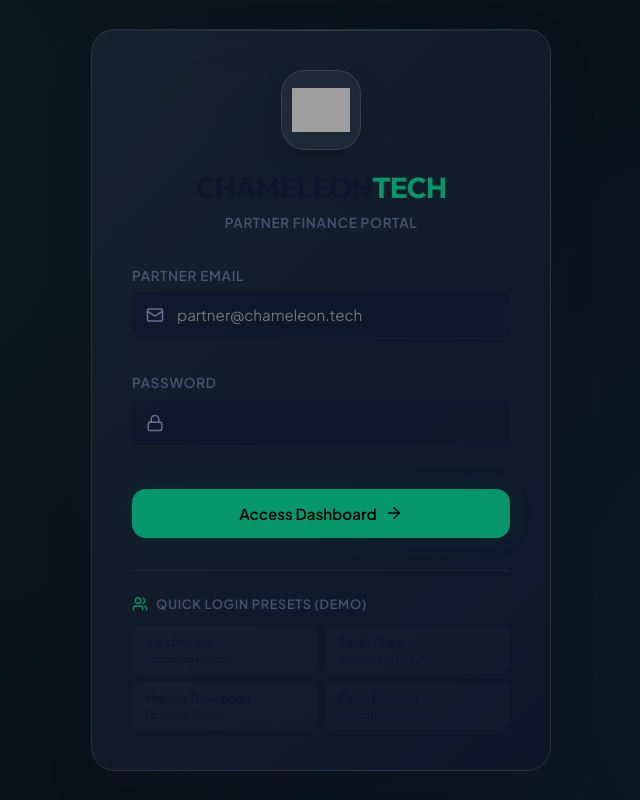
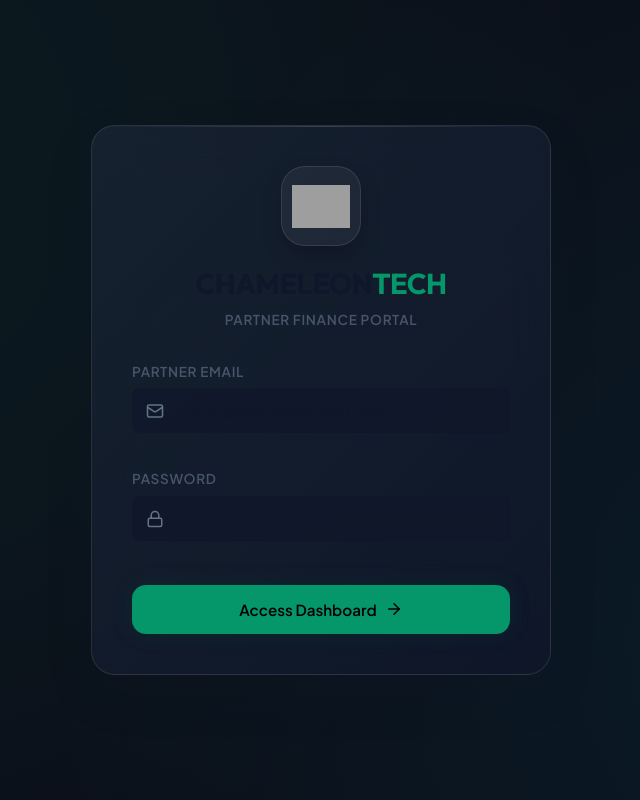
Before and after one commit to chameleontech-saudi/chameleon-finance, a React (Vite) app: page / in a window 1280 px wide. Shown: the whole page, without its empty margins (319-959 px from the left). Built offline with nearby package versions, Linux system fonts and the light colour scheme; grey boxes are pictures that could not be loaded.

Commit message:
refactor: remove login presets and migrate to a single admin user account

```diff
--- a/api/index.ts
+++ b/api/index.ts
@@ -1,3 +1,3 @@
-import app from '../server/index';
+import app from '../server/index.ts';
 
 export default app;
--- a/src/components/Login.tsx
+++ b/src/components/Login.tsx
@@ -1,20 +1,13 @@
 import React, { useState } from 'react';
-import { Lock, Mail, Users, ArrowRight } from 'lucide-react';
+import { Lock, Mail, ArrowRight } from 'lucide-react';
 
 interface LoginProps {
   onLoginSuccess: (token: string, user: any) => void;
 }
 
-const PARTNER_PRESETS = [
-  { name: 'Alex Mercer', email: 'alex@chameleon.tech', role: 'Managing Partner' },
-  { name: 'Sarah Chen', email: 'sarah@chameleon.tech', role: 'Investment Director' },
-  { name: 'Marcus Thompson', email: 'marcus@chameleon.tech', role: 'Financial Officer' },
-  { name: 'Elena Rostova', email: 'elena@chameleon.tech', role: 'Operations Partner' }
-];
-
 export const Login: React.FC<LoginProps> = ({ onLoginSuccess }) => {
-  const [email, setEmail] = useState('');
-  const [password, setPassword] = useState('Chameleon2026!'); // Set default password for easy demo
+  const [email, setEmail] = useState('admin@chameleontech.com');
+  const [password, setPassword] = useState('Chameleon2026!');
   const [loading, setLoading] = useState(false);
   const [error, setError] = useState<string | null>(null);
 
@@ -52,11 +45,6 @@
     } finally {
       setLoading(false);
     }
-  };
-
-  const handleSelectPreset = (presetEmail: string) => {
-    setEmail(presetEmail);
-    setError(null);
   };
 
   return (
@@ -127,7 +115,7 @@
                 id="email-input"
                 className="input-control"
                 type="email"
-                placeholder="partner@chameleon.tech"
+                placeholder="admin@chameleontech.com"
                 value={email}
                 onChange={(e) => setEmail(e.target.value)}
                 style={{ paddingLeft: '44px' }}
@@ -166,47 +154,6 @@
             )}
           </button>
         </form>
-
-        {/* Quick Presets for Demo */}
-        <div style={{
-          marginTop: '32px',
-          paddingTop: '24px',
-          borderTop: '1px solid rgba(255,255,255,0.06)',
-          textAlign: 'left'
-        }}>
-          <div style={{ display: 'flex', alignItems: 'center', gap: '8px', marginBottom: '12px' }}>
-            <Users size={16} style={{ color: 'var(--primary)' }} />
-            <span style={{ fontSize: '0.8rem', fontWeight: 600, color: 'var(--text-secondary)', textTransform: 'uppercase', letterSpacing: '0.05em' }}>
-              Quick Login Presets (Demo)
-            </span>
-          </div>
-          <div style={{ display: 'grid', gridTemplateColumns: '1fr 1fr', gap: '8px' }}>
-            {PARTNER_PRESETS.map((preset) => (
-              <button
-                key={preset.email}
-                type="button"
-                className="btn btn-secondary"
-                onClick={() => handleSelectPreset(preset.email)}
-                style={{
-                  padding: '8px 12px',
-                  fontSize: '0.75rem',
-                  display: 'flex',
-                  flexDirection: 'column',
-                  alignItems: 'flex-start',
-                  gap: '2px',
-                  borderRadius: 'var(--radius-sm)',
-                  textAlign: 'left',
-                  background: email === preset.email ? 'var(--primary-glow)' : 'rgba(255,255,255,0.02)',
-                  borderColor: email === preset.email ? 'var(--primary-border)' : 'var(--border-color)',
-                  color: email === preset.email ? 'var(--primary)' : 'var(--text-primary)'
-                }}
-              >
-                <span style={{ fontWeight: 600 }}>{preset.name}</span>
-                <span style={{ fontSize: '0.65rem', opacity: 0.7 }}>{preset.role}</span>
-              </button>
-            ))}
-          </div>
-        </div>
       </div>
     </div>
   );
```
Also changed, not shown: 1 other file (tests, documents, lock files or other folders).
